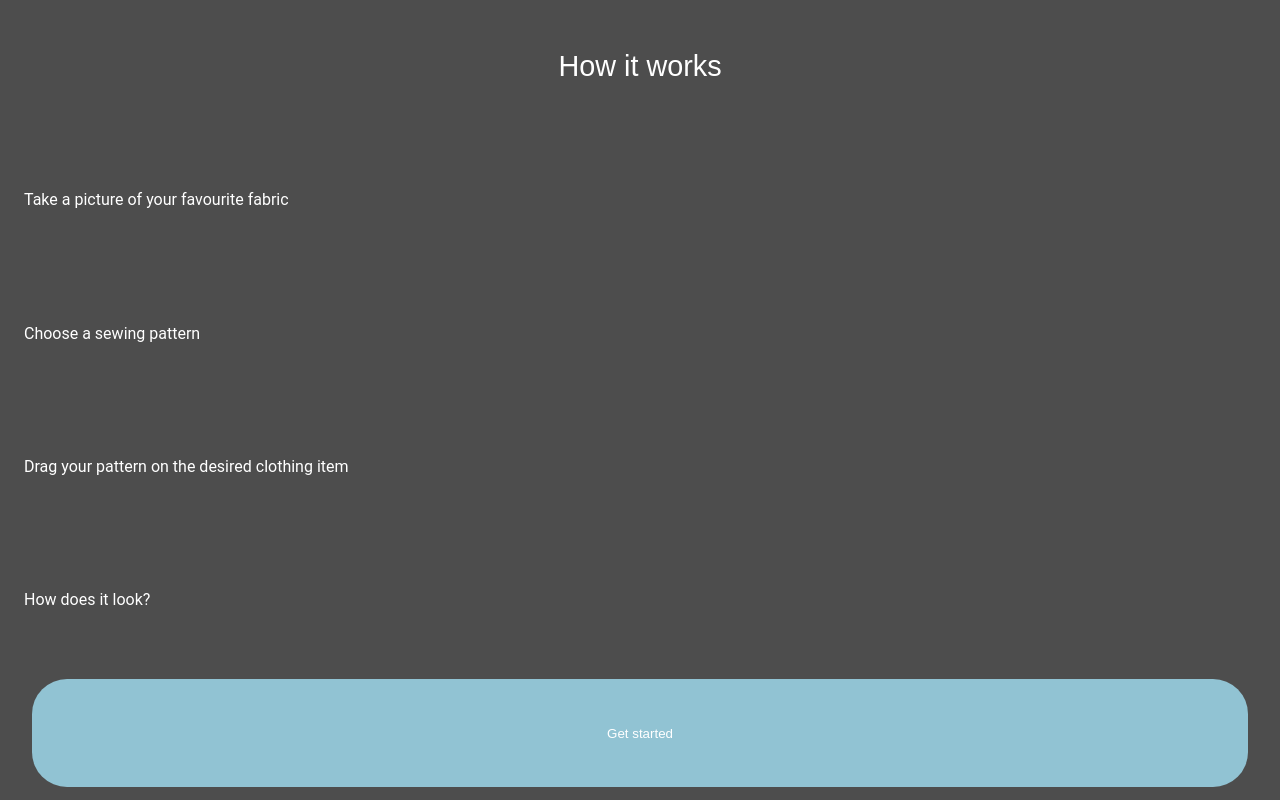
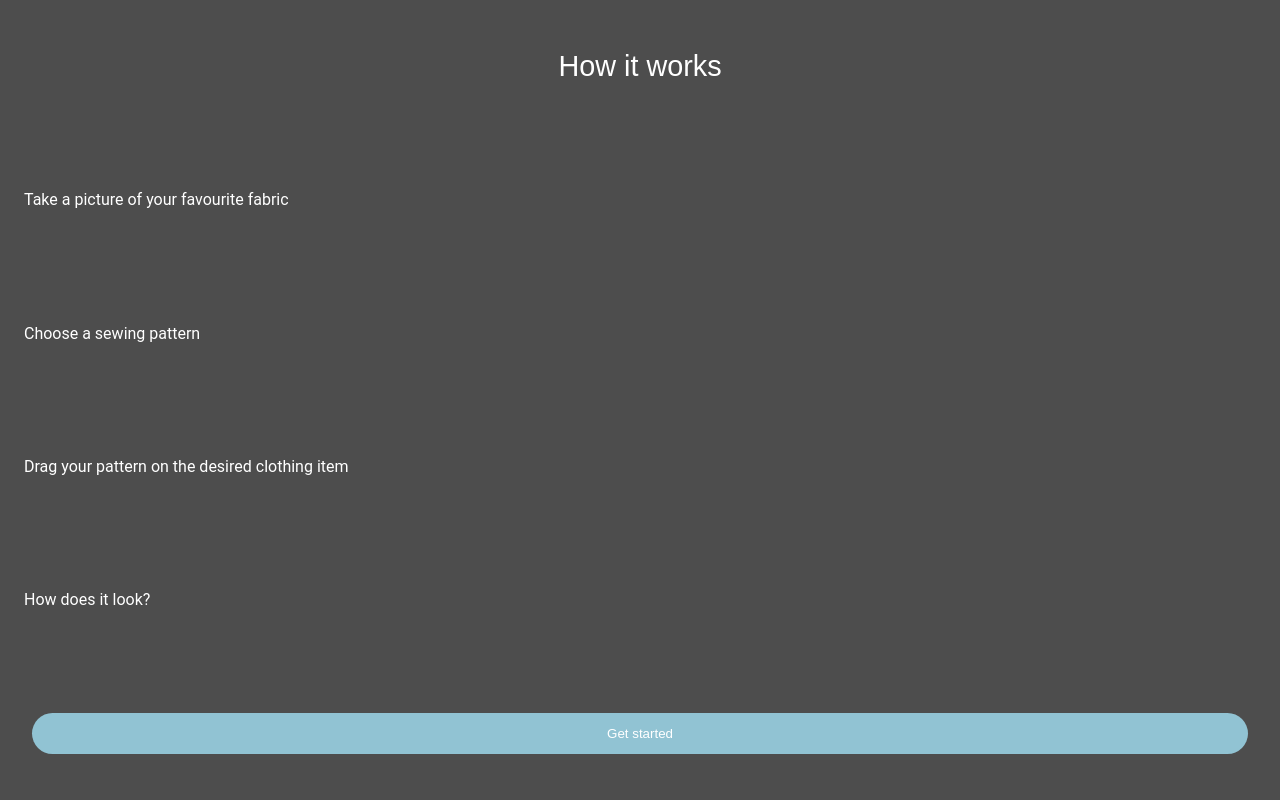
Before and after one commit to DNaunin/sewtable, a Next.js app: page /introduction in a window 1280 px wide. Built offline with nearby package versions, Linux system fonts and the light colour scheme.

Commit message:
♻️   Renamed button for clarity, shortened the css

```diff
--- a/components/messages/HowTo.module.css
+++ b/components/messages/HowTo.module.css
@@ -3,6 +3,7 @@
   display: grid;
   grid-template-rows: repeat(6, 1fr);
   background-color: var(--main-color);
+  align-items: center;
 }
 
 .title {
@@ -10,7 +11,6 @@
   color: var(--primary-font-color);
   text-align: center;
   font-size: 1.8rem;
-  align-self: center;
 }
 
 .info {
@@ -19,9 +19,8 @@
   text-align: start;
   padding-left: 1.5rem;
   font-size: 1rem;
-  align-self: center;
 }
 
-.gsbtn {
+.startbtn {
   margin: 1.5rem 5rem;
 }
--- a/components/messages/HowTo.tsx
+++ b/components/messages/HowTo.tsx
@@ -13,7 +13,7 @@ function HowTo() {
         Drag your pattern on the desired clothing item
       </span>
       <span className={styles.info}>How does it look?</span>
-      <Button className={styles.gsbtn} label="Get started" />
+      <Button className={styles.startbtn} label="Get started" />
     </div>
   );
 }
```
